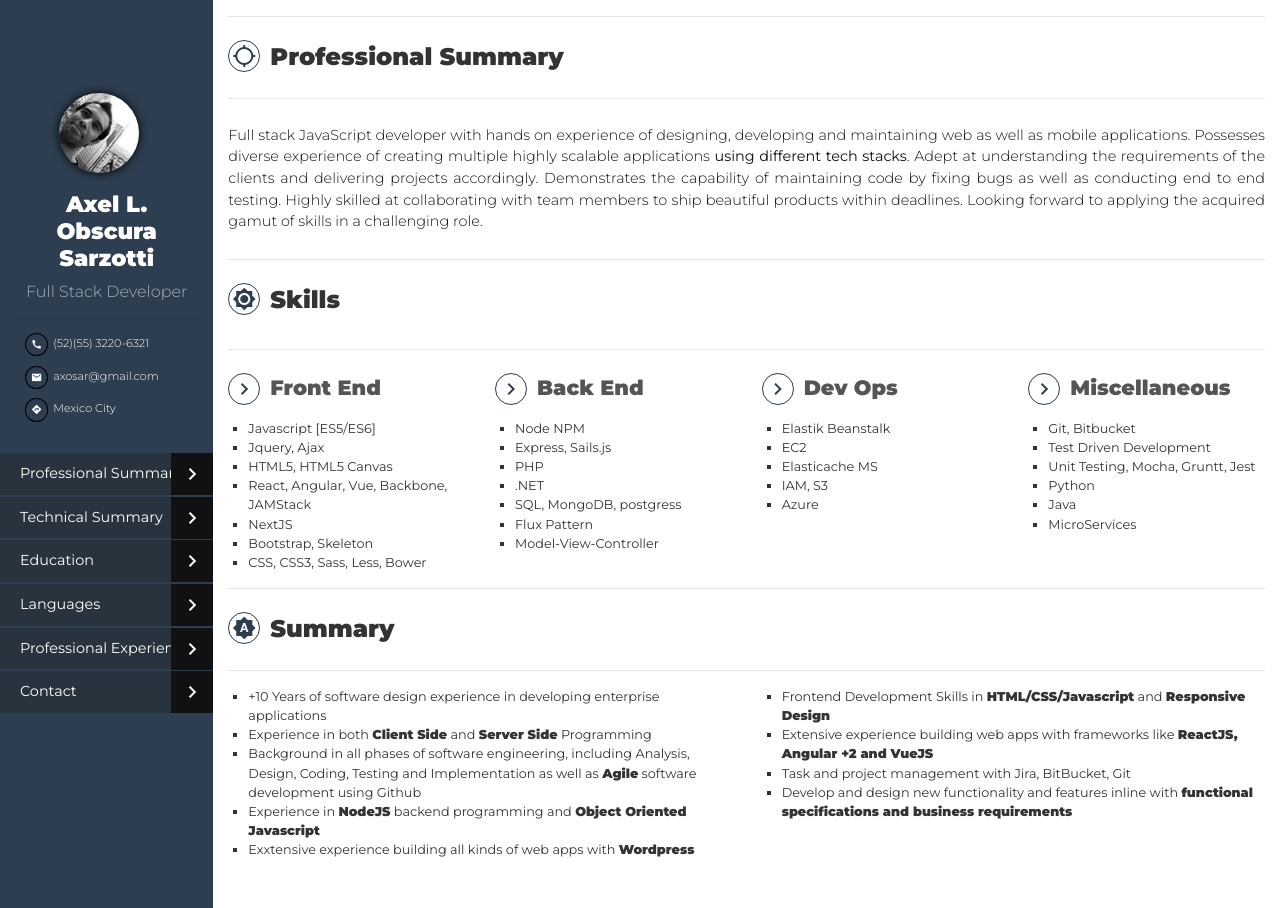
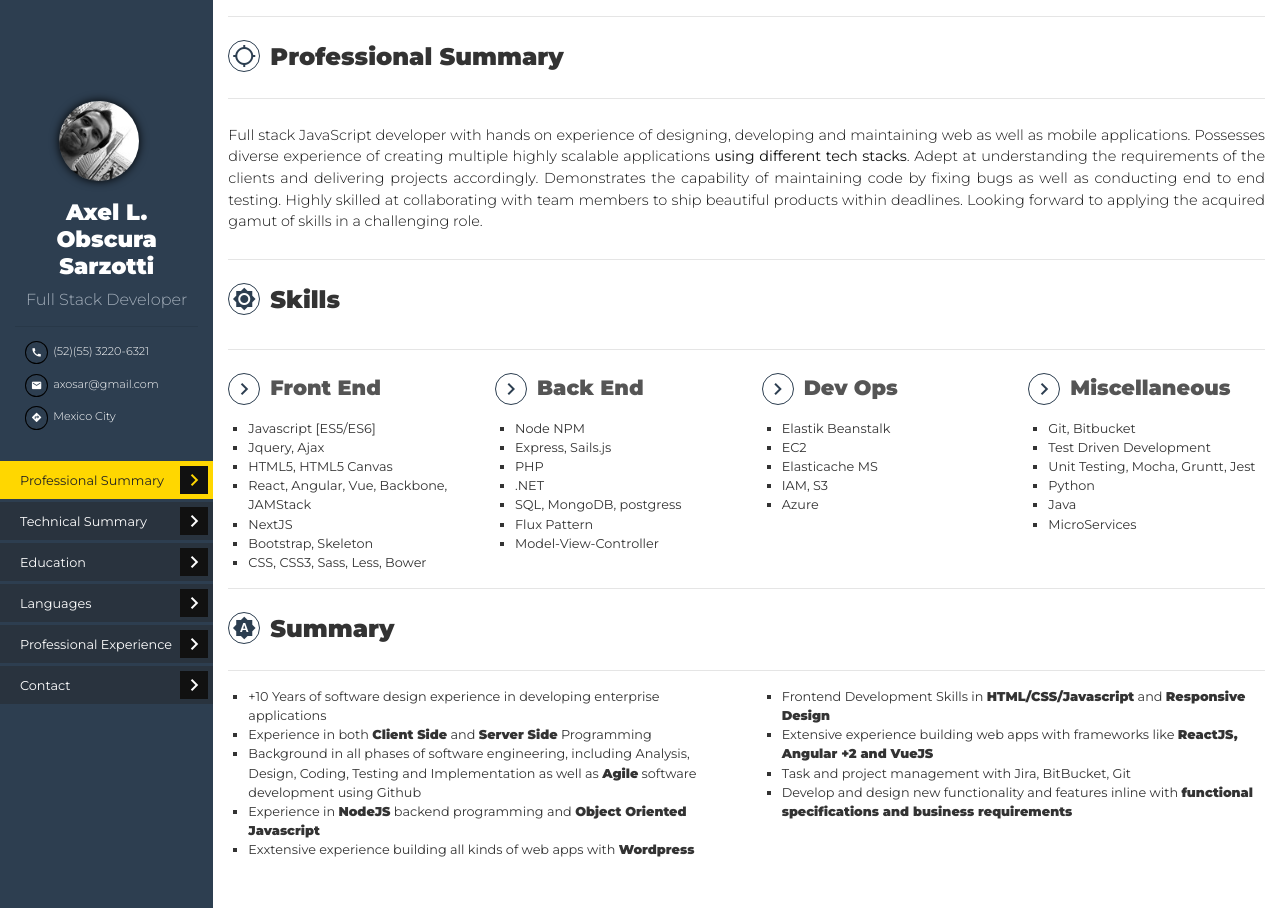
Before and after one commit to axelobscura/cv, a React (Create React App) app: page /professional-summary in a window 1280 px wide. Built offline with nearby package versions, Linux system fonts and the light colour scheme; some icons are missing; a web font is replaced by a local one.

Commit message:
Active menus

```diff
--- a/src/App.js
+++ b/src/App.js
@@ -8,7 +8,7 @@ import './App.css';
 import Menu from './component/Menu';
 import Intro from './component/Intro';
 import ProfessionalSummary from './component/ProfessionalSummary';
-
+import TecnicalSummary from './component/TechnicalSummary';
 
 function App() {
   return (
@@ -22,6 +22,7 @@ function App() {
             <Switch>
               <Route exact path="/" component={Intro} />
               <Route exact path="/professional-summary" component={ProfessionalSummary} />
+              <Route exact path="/technical-summary" component={TecnicalSummary} />
             </Switch>
           </Col>
         </Row>
--- a/src/component/Menu.css
+++ b/src/component/Menu.css
@@ -46,24 +46,44 @@
     width: 100%;
 }
 
-.navbar-light .navbar-nav .nav-link {
-    font-size: 0.9rem;
+.navbar-light .navbar-nav a {
+    font-size: 0.8rem;
     color: #ffffff;
     margin: 0;
     padding: 0;
     background: #29333e;
-    padding: 10px;
+    padding: 5px;
     padding-left: 20px;
     margin-bottom: 2px;
     transition: all 1s;;
+    text-align: left;
+    width: 100%;
+    display: block;
+    margin-bottom: 3px;
+    display: flex;
+    flex-direction: row-reverse;
+    align-items: center;
+    justify-content: space-between;
+    align-content: center;
+}
+
+.navbar-expand .navbar-nav {
+    width: 100%;
 }
 
 .menu .flex-column.nav a:hover {
     background: #566e86;
 }
 
-.menu .flex-column.nav a.activo {
+.navbar-light .navbar-nav a:hover {
     background-color: gold;
+    color: #222222;
+    text-decoration: none;
+}
+
+.navbar-light .navbar-nav a.active {
+    background-color: gold;
+    color: #222222;
 }
 
 .menu p {
@@ -94,20 +114,18 @@ nav.menucv {
 }
 
 .menucv span.material-icons {
-    position: absolute;
-    right: 0;
+    position: relative;
+    float: right;
     background: #111111;
-    padding: 9px;
-    margin-top: -10px;
+    padding: 2px;
 }
 
 .navbar-light .navbar-nav .nav-link.active {
     background: gold !important;
 }
 
-.navbar-light .navbar-nav .nav-link.active span.material-icons {
+.navbar-light .navbar-nav a.active span.material-icons {
     color: gold;
-    border-right: 4px solid gold;
 }
 
 p.text-left i.material-icons {
--- a/src/component/Menu.js
+++ b/src/component/Menu.js
@@ -1,14 +1,15 @@
-import React from 'react';
+import React, { Component } from 'react';
 import { withRouter } from 'react-router';
 import Container from 'react-bootstrap/Container';
 import Row from 'react-bootstrap/Row';
 import Col from 'react-bootstrap/Col';
 import Navbar from 'react-bootstrap/Navbar';
 import Nav from 'react-bootstrap/Nav';
-import { Link } from "react-router-dom";
+import { Link, NavLink } from "react-router-dom";
 import './Menu.css';
 
-const Menu = () => {
+class Menu extends Component {
+    render() {
         return (
             <div className="menu">
                 <Container className="datos personales">
@@ -30,28 +31,27 @@ const Menu = () => {
                     <Navbar.Toggle aria-controls="responsive-navbar-nav" />
                     <Navbar.Collapse id="responsive-navbar-nav">
                         <Nav defaultActiveKey="/" className="flex-column menucv">
-                        <Nav.Link activeClassName="active" href="/professional-summary">
+                            <NavLink activeClassName="active" to="/professional-summary">
                                 <span className="material-icons">keyboard_arrow_right</span> Professional Summary
-                        </Nav.Link>
-                        <Nav.Link href="/datos">
+                            </NavLink>
+                            <NavLink activeClassName="active" to="/technical-summary">
                                 <span className="material-icons">keyboard_arrow_right</span> Technical Summary
-                        </Nav.Link>
-                        <Nav.Link href="/datos">
+                            </NavLink>
+                            <NavLink activeClassName="active" to="/datos">
                                 <span className="material-icons">keyboard_arrow_right</span> Education
-                        </Nav.Link>
-                        <Nav.Link href="/datos">
+                            </NavLink>
+                            <NavLink activeClassName="active" to="/datos">
                                 <span className="material-icons">keyboard_arrow_right</span> Languages
-                        </Nav.Link>
-                        <Nav.Link href="/datos">
+                            </NavLink>
+                            <NavLink activeClassName="active" to="/datos">
                                 <span className="material-icons">keyboard_arrow_right</span> Professional Experience
-                        </Nav.Link>
-                        <Nav.Link href="/datos">
+                            </NavLink>
+                            <NavLink activeClassName="active" to="/datos">
                                 <span className="material-icons">keyboard_arrow_right</span> Contact
-                        </Nav.Link>
+                            </NavLink>
                         </Nav>
                     </Navbar.Collapse>
                 </Navbar>
-
                 <Container className="redessociales">
                     <Row style={{ display: 'none' }}>
                         <Col><i className="material-icons">twitter</i></Col>
@@ -62,5 +62,6 @@ const Menu = () => {
             </div>
         )
     }
+}
 
 export default withRouter(Menu);
--- /dev/null
+++ b/src/component/TechnicalSummary.js
@@ -0,0 +1,19 @@
+import React from 'react';
+import Container from 'react-bootstrap/Container';
+import Row from 'react-bootstrap/Row';
+import Col from 'react-bootstrap/Col';
+import './ProfessionalSummary.css';
+
+export default () => (
+    <Container className="ps ts">
+        <Row>
+            <Col>
+                <hr />
+                <h1><span className="material-icons">location_searching</span> Technical Summary</h1>
+                <hr />
+                <p>Full stack JavaScript developer with hands on experience of designing, developing and maintaining web as well as mobile applications. Possesses diverse experience of creating multiple highly scalable applications <b>using different tech stacks</b>. Adept at understanding the requirements of the clients and delivering projects accordingly. Demonstrates the capability of maintaining code by fixing bugs as well as conducting end to end testing. Highly skilled at collaborating with team members to ship beautiful products within deadlines. Looking forward to applying the acquired gamut of skills in a challenging role.</p>
+                <hr />
+            </Col>
+        </Row>
+    </Container>
+)
--- a/src/index.css
+++ b/src/index.css
@@ -40,6 +40,31 @@ p {
     text-align: justify;
 }
 
+h1 {
+    text-align: left;
+    color: #333333;
+    font-weight: 900;
+    padding: 10px 0;
+    font-size: 1.5rem;
+}
+
+h2 {
+    text-align: left;
+    color: #555555;
+    font-weight: 900;
+    padding: 10px 0;
+    font-size: 1.3rem;
+}
+
+p {
+    text-align: left;
+    color: #111;
+    font-weight: 100;
+    padding: 10px 0;
+    font-size: 0.9rem;
+    text-align: justify;
+}
+
 code {
   font-family: source-code-pro, Menlo, Monaco, Consolas, "Courier New", monospace;
 }
```
Also changed, not shown: src/component/ProfessionalSummary.js (+33 -33 lines). Lines whose indentation alone changed are shown as unchanged.
